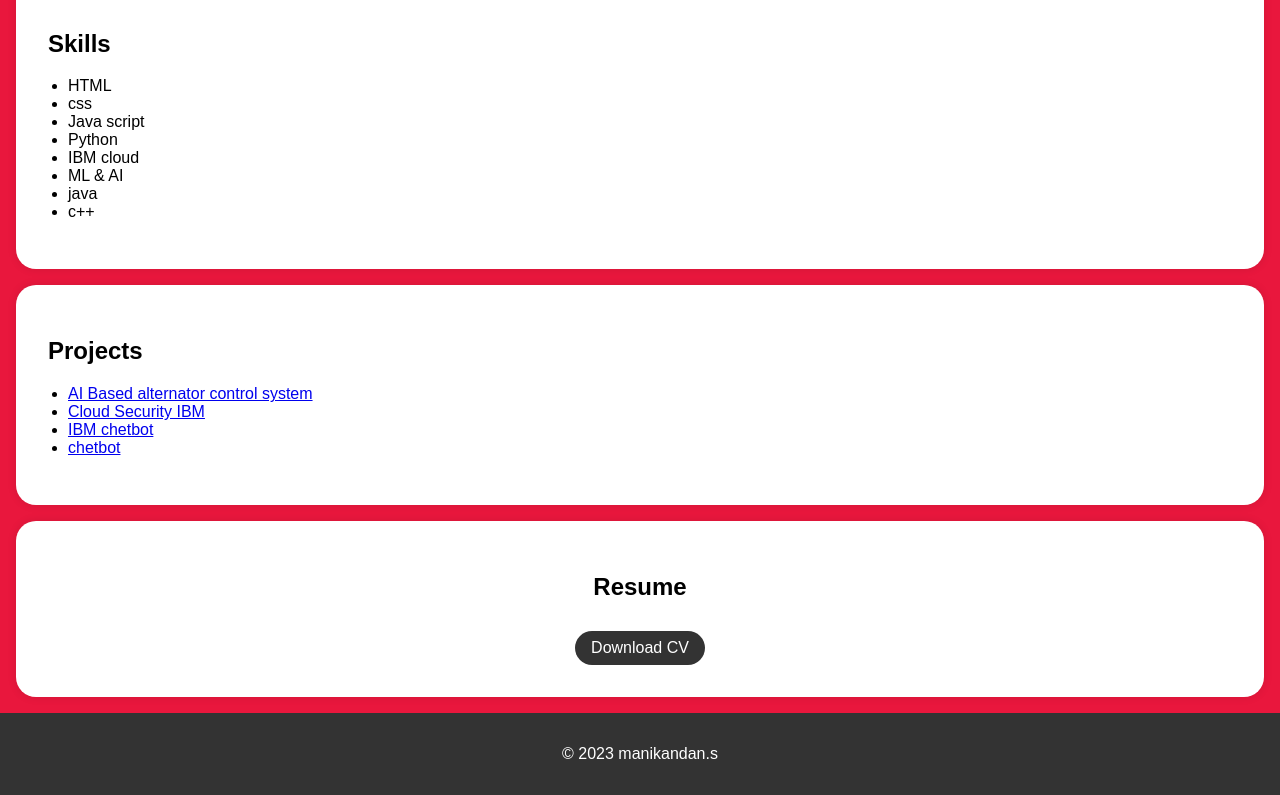
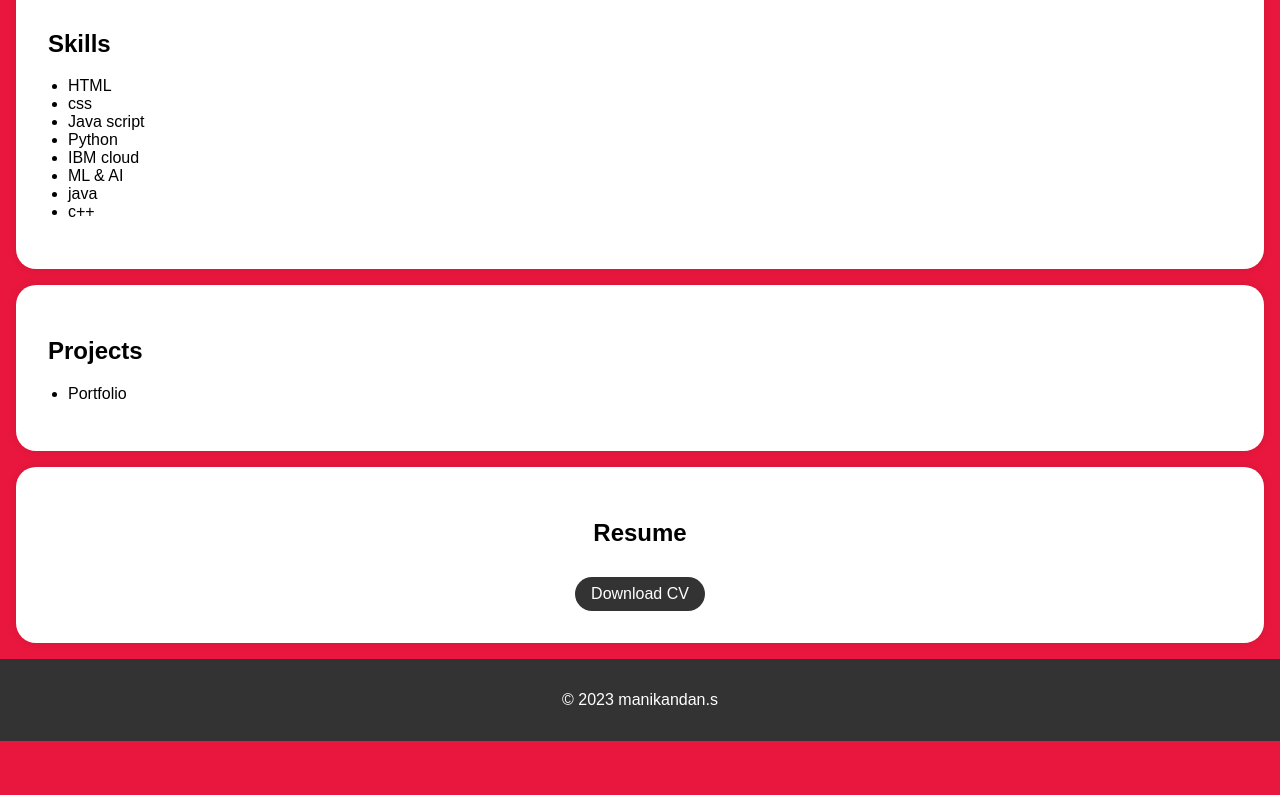
Before and after one commit to mani052/Digital-portfolio, a plain HTML site: page index.html in a window 1280 px wide. Shown: the part 604-1399 px from the top of the page. After the commit the page ends 1345 px from the top, so only its background shows below. Drawn offline with Linux system fonts and the light colour scheme.

Commit message:
Update index.html

```diff
--- a/index.html
+++ b/index.html
@@ -158,10 +158,7 @@
         <div class="section-content">
             <h2>Projects</h2>
             <ul>
-                <li><a href="#">AI Based alternator control system</a></li>
-                <li><a href="https://github.com/techtrainer20/blockchain.git">Cloud Security IBM</a></li>
-                <li><a href="#">IBM chetbot</a></li>
-                <li><a href="#">chetbot</a></li>
+                <li>Portfolio</li>
                 <!-- Add more project links here -->
             </ul>
         </div>
```
